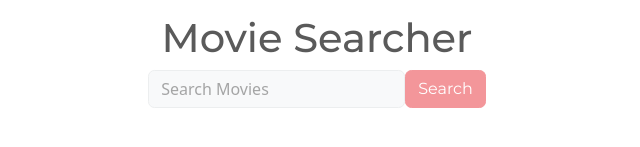
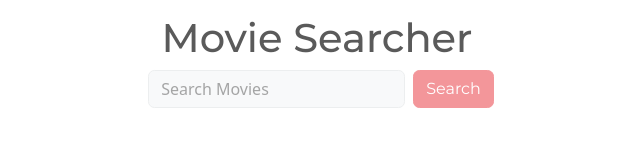
Before and after one commit to dbekinalkar/movie-searcher, a Next.js app: page / in a window 1280 px wide. Shown: the part 339-486 px from the top of the page, without its empty margins (323-963 px from the left). Built offline with nearby package versions, Linux system fonts and the light colour scheme.

Commit message:
Update styling

```diff
--- a/components/search_bar.js
+++ b/components/search_bar.js
@@ -1,6 +1,6 @@
 export default function Search_Bar({ className }) {
     return (<form className={"d-flex "+className} action="/search" method="search">
-    <input className="form-control bg-light mr-2 my-2 my-sm-0" type="search" id="search" name="search" placeholder="Search Movies" />
+    <input className="form-control bg-light mx-2 my-2 my-sm-0" type="search" id="search" name="search" placeholder="Search Movies" />
     <button className="btn btn-secondary my-2 my-sm-0" type="submit">Search</button>
     </form>);
 }
--- a/pages/search.js
+++ b/pages/search.js
@@ -36,10 +36,10 @@ export default function Search( {data} ) {
           <link rel="icon" href="/favicon.ico" />
         </Head>
         <Navbar />
-        <div className="container mt-3">
+        <div className="container-fluid mt-2">
             <h6>Showing search results for: &quot;{search}&quot;</h6>
             <h7>Results: {data.total_results}</h7>
-            <div className="row row-cols-1 row-cols-sm-2 row-cols-md-3 row-cols-lg-4">
+            <div className="row row-cols-1 row-cols-sm-2 row-cols-md-3 row-cols-lg-4 row-cols-xl-5">
                 {data.results.map((result) =>
                         <div key={result.id} className="col">
                         <div className="movie-card card border-primary m-3" >
```
